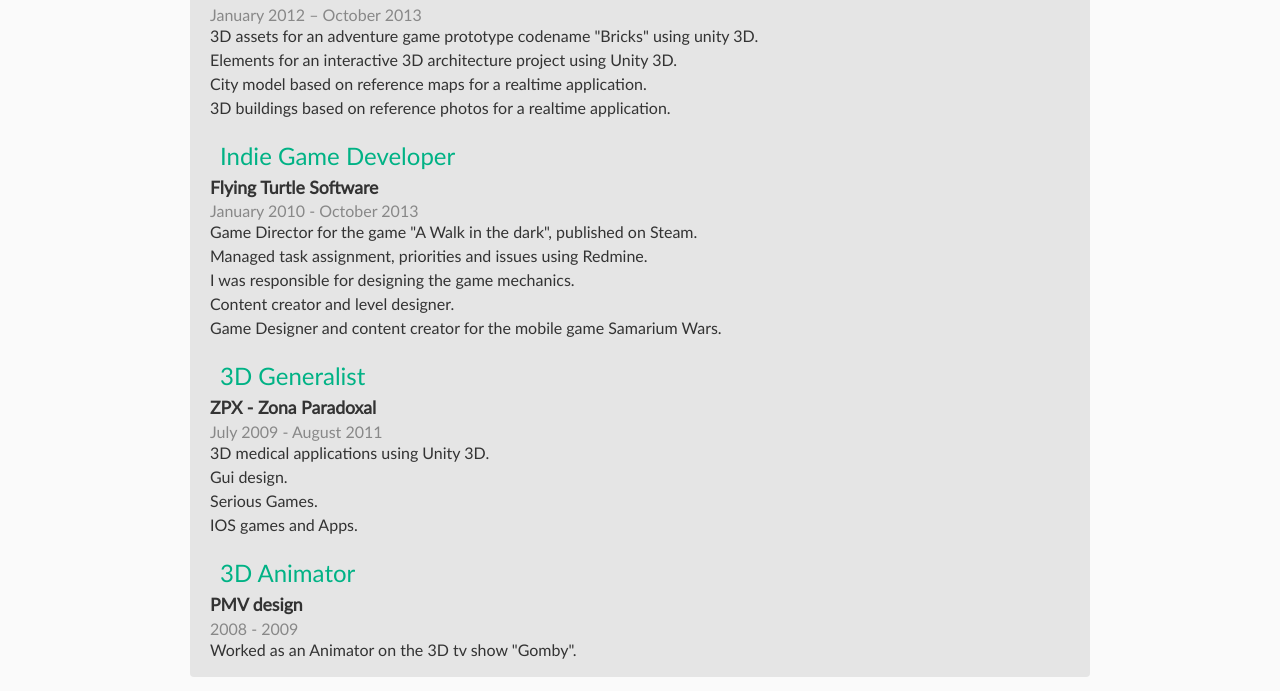
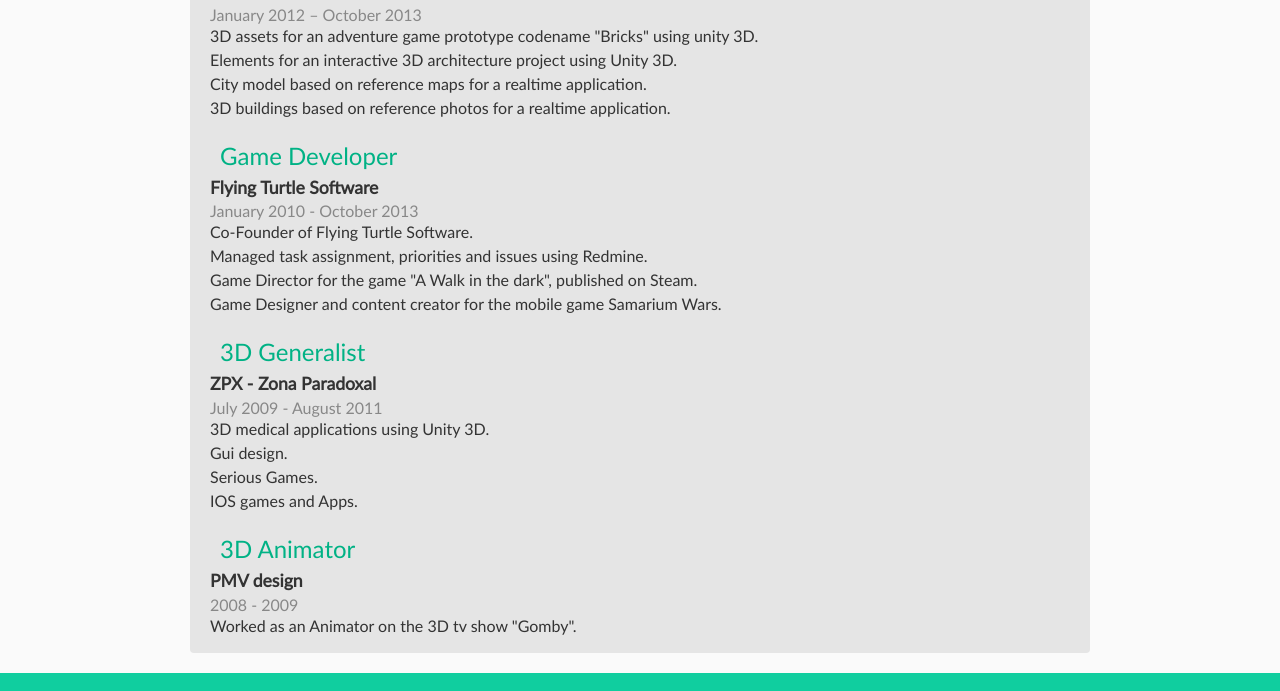
Before and after one commit to paulocoding/paulosilva.me, a website: page public/index.html in a window 1280 px wide. Shown: the part 4181-4872 px from the top of the page. Drawn offline with Linux system fonts and the light colour scheme.

Commit message:
Update to cv

```diff
--- a/public/index.html
+++ b/public/index.html
@@ -510,13 +510,12 @@
 					<p>City model based on reference maps for a realtime application.</p>
 					<p>3D buildings based on reference photos for a realtime application.</p>
 
-					<h3>Indie Game Developer</h3>
+					<h3>Game Developer</h3>
 					<h4>Flying Turtle Software</h4>
 					<h5>January 2010 - October 2013 </h5>
+					<p>Co-Founder of Flying Turtle Software. </p>
+					<p>Managed task assignment, priorities and issues using Redmine. </p>
 					<p>Game Director for the game "A Walk in the dark", published on Steam. </p>
-					<p>Managed task assignment, priorities and issues using Redmine. </p>
-					<p>I was responsible for designing the game mechanics. </p>
-					<p>Content creator and level designer. </p>
 					<p>Game Designer and content creator for the mobile game Samarium Wars. </p>
 
 					<h3>3D Generalist</h3>
```
Also changed, not shown: 1 other file.
